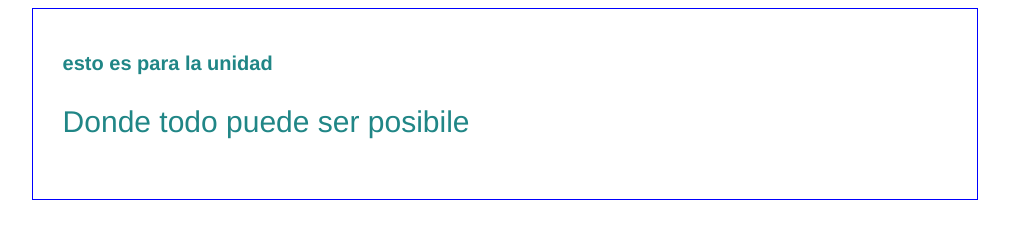
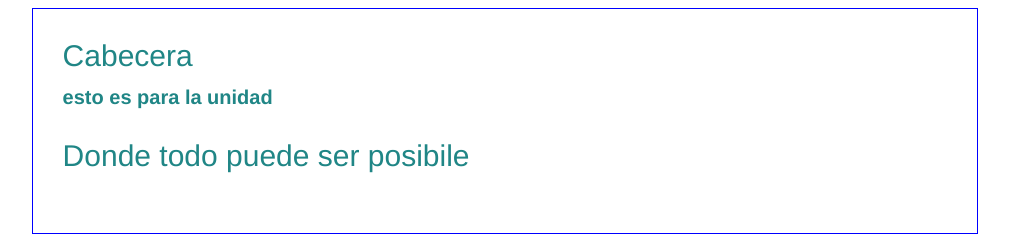
Before and after one commit to jota1375/exercise_blog, a plain HTML site: page proyecto_git/index.html in a window 1280 px wide. Shown: the whole page, without its empty margins (135-1144 px from the left). Drawn offline with Linux system fonts and the light colour scheme.

Commit message:
se crea estrucyra en el div de cabeceras

```diff
--- a/proyecto_git/index.html
+++ b/proyecto_git/index.html
@@ -9,9 +9,12 @@
 </head>
 <body>
     <div id="container">
+        <div id=cabeceras">
+            Cabecera
+        </div>
         <div id="post">
-            <h1>esto es para la unidad</h1>
-            <p>Donde todo puede ser posibile</p>
+                <h1>esto es para la unidad</h1>
+                <p>Donde todo puede ser posibile</p>
         </div>
     </div>
 </body>
```
